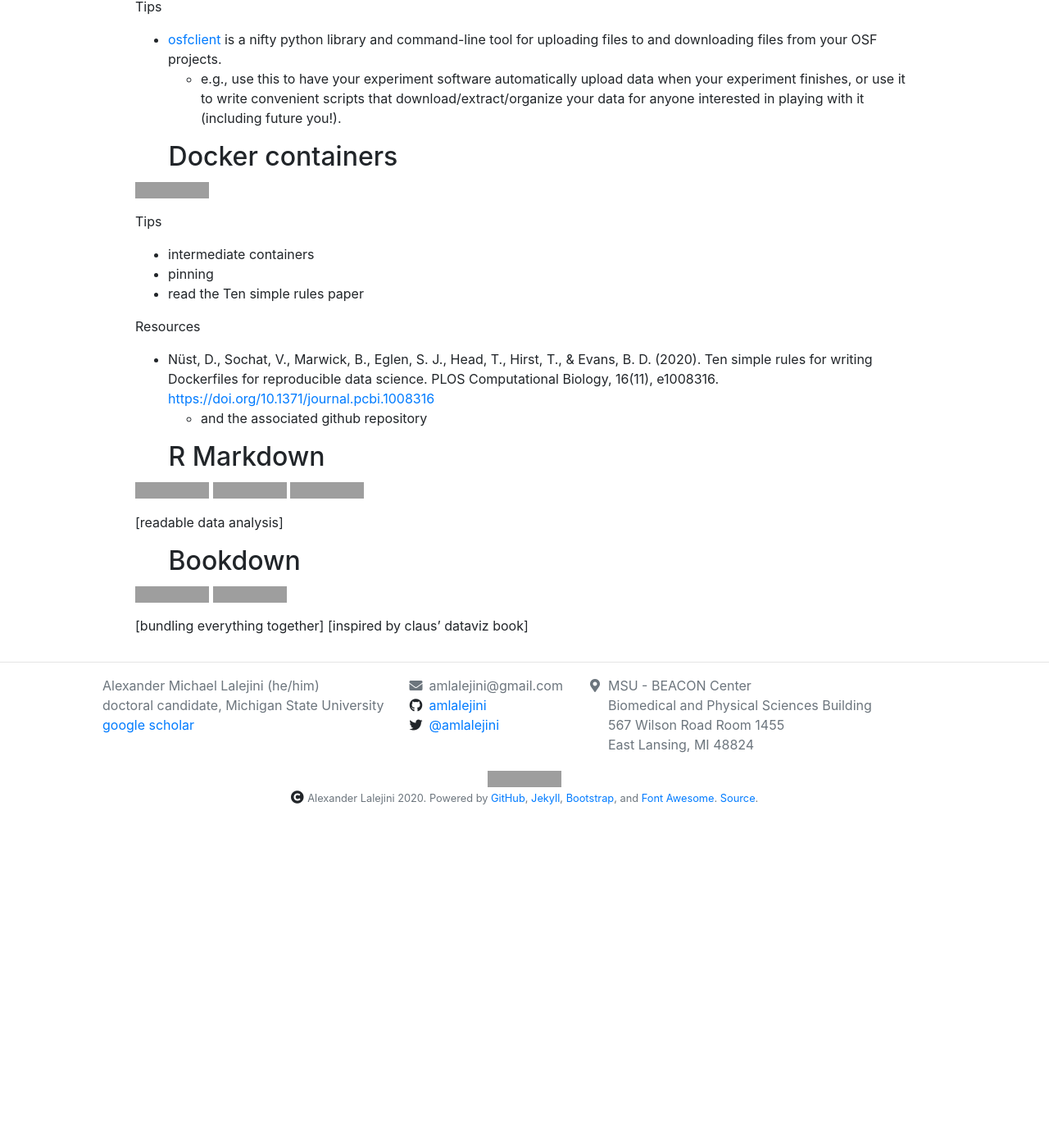
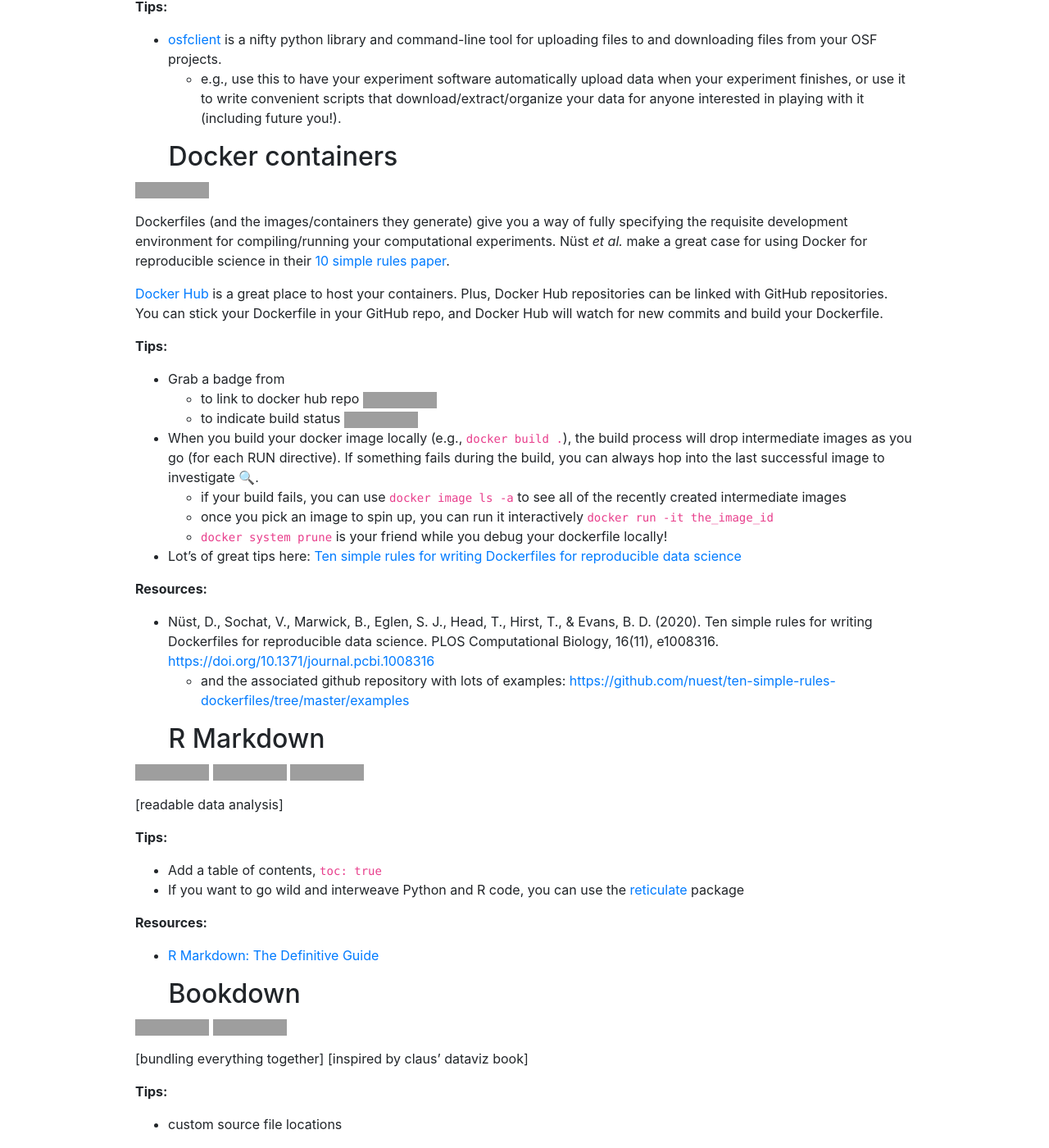
Before and after one commit to amlalejini/amlalejini.github.io, a Jekyll site: the page built from _posts/2020-12-13-supplemental++.md, in a window 1280 px wide and 1400 px high, scrolled down 3828 px. Shown: the whole window at 82% size. Built offline with Jekyll 4.4.1, drawn with Linux system fonts in a browser that asks for light colours; nearby versions of some CDN libraries; before the commit the page ends 4812 px from its top, so only the background shows below that; some of the changed text lies outside the part shown; grey boxes are pictures that could not be loaded.

Commit message:
add docker containers section to 2020-12-13 post

```diff
--- a/_posts/2020-12-13-supplemental++.md
+++ b/_posts/2020-12-13-supplemental++.md
@@ -98,15 +97,15 @@ You don't _have_ to use jekyll; you can use whatever you'd like (e.g., [bookdown
 
 GH pages _really_ shines for supplemental material in combination with other tools, like R markdown (e.g., R analyses => pretty HTML files) or nbconvert for jupyter notebooks (e.g., python notebook analyses => pretty HTML files). For example, instead of pointing readers to your raw source code, point them to a nicely formatted HTML file generated from your analysis code that weaves readable explanations together with code and output (e.g., stats, visualizations, etc.).
 
-Resources
-
-- [blog post on making supplemental material web-accessible](https://lalejini.com/2020/04/02/gh-supplemental-material-guide.html#bonus-make-your-supplemental-material-web-accessible)
-
-Tips
+**Tips:**
 
 - Separate the main branch from the pages branch (`gh-pages` by default).
   - You can use another service (e.g., github action) to push/deploy your site to the gh-pages anytime your push to the main branch if the changes pass automated testing. This way, your supplemental material will stay in lock-step with _working_ versions of your project 😉
 - GitHub pages is also great for personal websites (e.g., [this website](https://github.com/amlalejini/amlalejini.github.io), lab websites, conference workshop websites, _et cetera!
+
+**Resources:**
+
+- [blog post on making supplemental material web-accessible](https://lalejini.com/2020/04/02/gh-supplemental-material-guide.html#bonus-make-your-supplemental-material-web-accessible)
 
 ## Open Science Framework (OSF)
 ![code](https://img.shields.io/badge/-code%20storage-ff69b4)
@@ -121,26 +120,36 @@ I'll also link my OSF repository with my project's associated GitHub repository
 
 In my aspirational supplemental material, I like to include a 'Data Availability' section that links to/cites the OSF repository that holds my experiment data.
 
-Tips
+**Tips:**
 
 - [osfclient](https://github.com/osfclient/osfclient) is a nifty python library and command-line tool for uploading files to and downloading files from your OSF projects.
   - e.g., use this to have your experiment software automatically upload data when your experiment finishes, or use it to write convenient scripts that download/extract/organize your data for anyone interested in playing with it (including future you!).
 
 ## Docker containers
-![reproducibility](https://img.shields.io/badge/-reproducibility-ff69b4
-)
+![reproducibility](https://img.shields.io/badge/-reproducibility-ff69b4)
 
-Tips
+Dockerfiles (and the images/containers they generate) give you a way of fully specifying the requisite development environment for compiling/running your computational experiments.
+Nüst _et al._ make a great case for using Docker for reproducible science in their [10 simple rules paper](https://doi.org/10.1371/journal.pcbi.1008316).
 
-- intermediate containers
-- pinning
-- read the Ten simple rules paper
+[Docker Hub](https://hub.docker.com/) is a great place to host your containers.
+Plus, Docker Hub repositories can be linked with GitHub repositories.
+You can stick your Dockerfile in your GitHub repo, and Docker Hub will watch for new commits and build your Dockerfile.
 
-Resources
+**Tips:**
+
+- Grab a badge from <shields.io>
+  - to link to docker hub repo [![DockerHub link](https://img.shields.io/badge/DockerHub-Hosted-blue)](https://hub.docker.com/r/amlalejini/tag-based-genetic-regulation-for-gp)
+  - to indicate build status ![Docker Cloud Build Status](https://img.shields.io/docker/cloud/build/amlalejini/tag-based-genetic-regulation-for-gp)
+- When you build your docker image locally (e.g., `docker build .`), the build process will drop intermediate images as you go (for each RUN directive). If something fails during the build, you can always hop into the last successful image to investigate 🔍.
+  - if your build fails, you can use `docker image ls -a` to see all of the recently created intermediate images
+  - once you pick an image to spin up, you can run it interactively `docker run -it the_image_id`
+  - `docker system prune` is your friend while you debug your dockerfile locally!
+- Lot's of great tips here: [Ten simple rules for writing Dockerfiles for reproducible data science](https://doi.org/10.1371/journal.pcbi.1008316)
+
+**Resources:**
 
 - Nüst, D., Sochat, V., Marwick, B., Eglen, S. J., Head, T., Hirst, T., & Evans, B. D. (2020). Ten simple rules for writing Dockerfiles for reproducible data science. PLOS Computational Biology, 16(11), e1008316. <https://doi.org/10.1371/journal.pcbi.1008316>
-  - and the associated github repository
-
+  - and the associated github repository with lots of examples: <https://github.com/nuest/ten-simple-rules-dockerfiles/tree/master/examples>
 
 
 ## R Markdown
@@ -150,9 +159,27 @@ Resources
 
 [readable data analysis]
 
+**Tips:**
+
+- Add a table of contents, `toc: true`
+- If you want to go wild and interweave Python and R code, you can use the [reticulate](https://rstudio.github.io/reticulate/) package
+
+**Resources:**
+
+- [R Markdown: The Definitive Guide](https://bookdown.org/yihui/rmarkdown/)
+
 ## Bookdown
 ![accessibility](https://img.shields.io/badge/-web%20accessibility-ff69b4)
 ![slick](https://img.shields.io/badge/-it%20just%20looks%20slick-ff69b4)
 
 [bundling everything together]
 [inspired by claus' dataviz book]
+
+**Tips:**
+- custom source file locations
+
+**Resources:**
+
+- [bookdown: Authoring Books and Technical Documents with R Markdown](https://bookdown.org/yihui/bookdown/)
+  - Comprehensive introduction/guide/documentation by the developer, Yihui Xie
+  - This getting started demo is also super handy: <https://github.com/rstudio/bookdown-demo>
```
Also changed, not shown: other parts of _posts/2020-12-13-supplemental++.md (+2 -3 lines).
